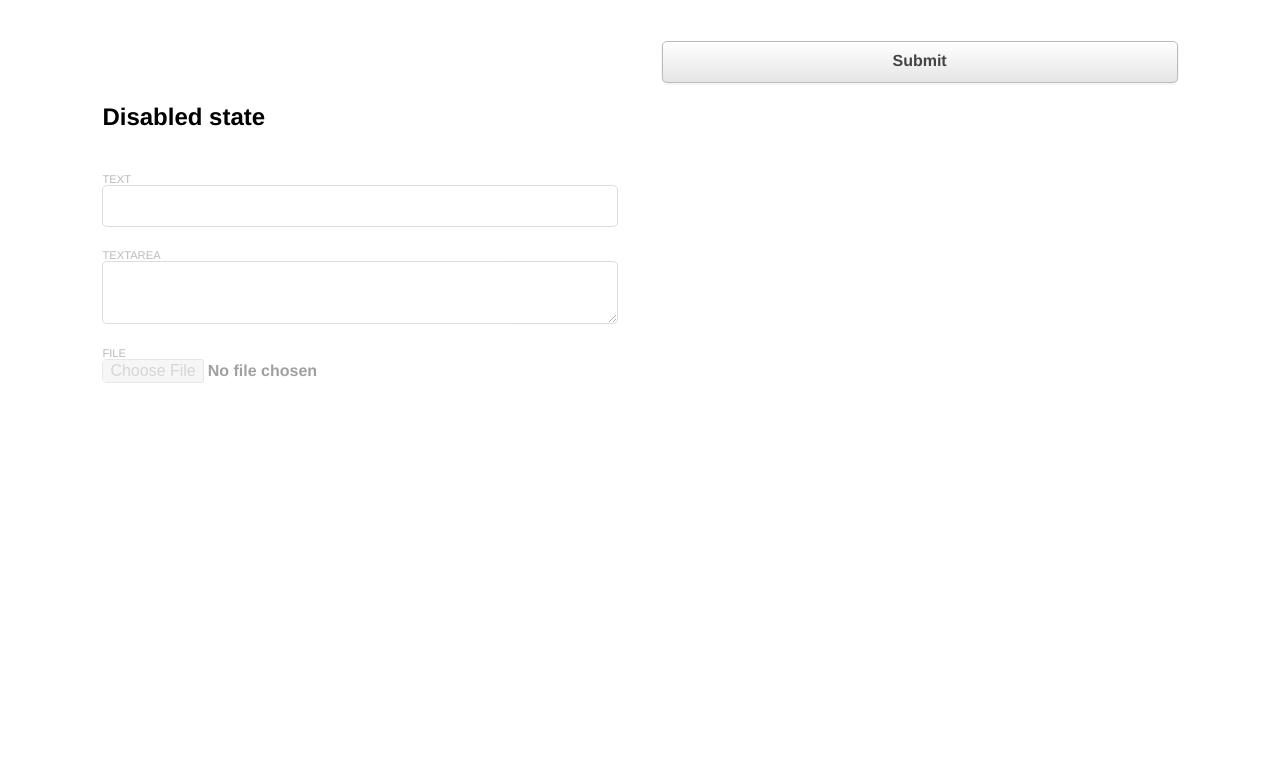
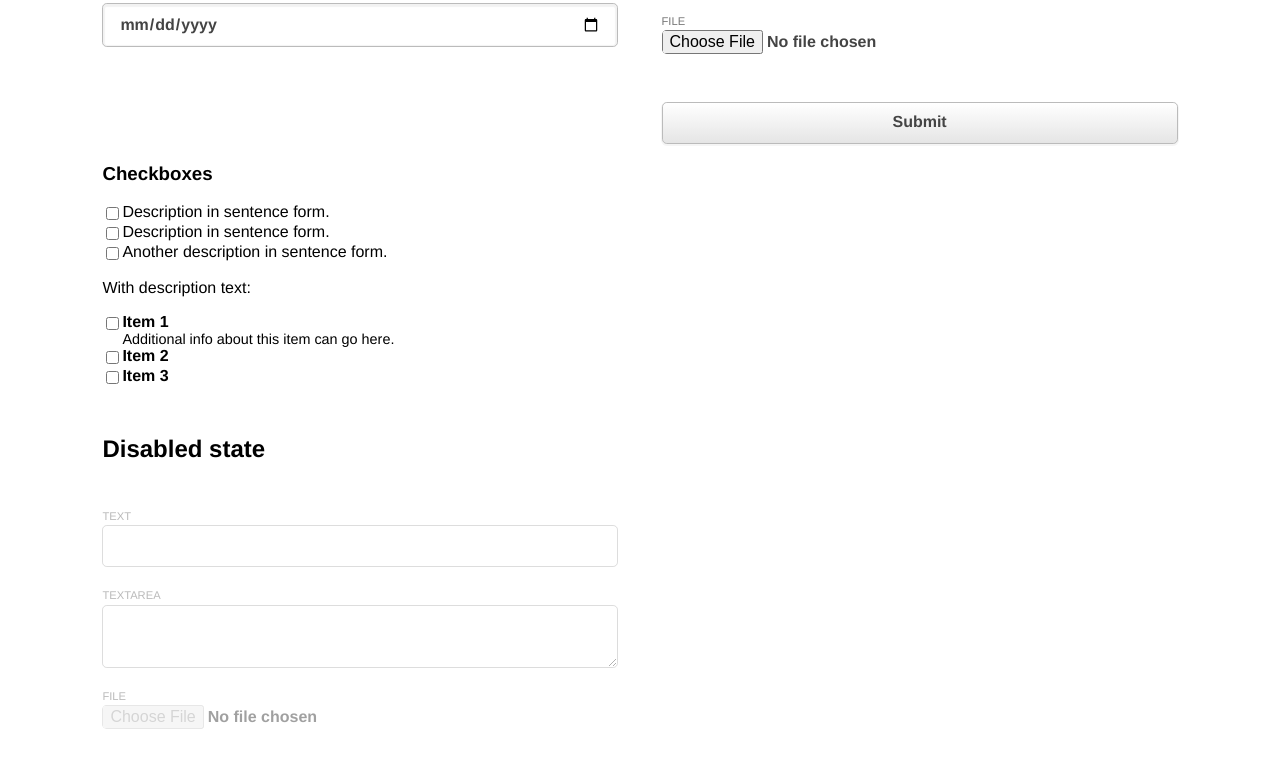
Before and after one commit to filamentgroup/formcore, a website: page index.html in a window 1280 px wide. Shown: the part 913-1678 px from the top of the page. Before the commit the page ends 1376 px from the top, so only its background shows below. Drawn offline with Linux system fonts and the light colour scheme.

Commit message:
added initial markup/style for checkboxes

```diff
--- a/index.html
+++ b/index.html
@@ -12,6 +12,12 @@ body {
 	font-family: helvetica, sans-serif;
 	padding: 5% 8%;
 	margin: 0;
+}
+h2 {
+	margin: 2em 0 1em;
+}
+button {
+	margin-top: 3em;
 }
 .clearfix:before,
 .clearfix:after {
@@ -41,7 +47,7 @@ body {
 /* Use a separate class/element for label text so child elements don't inherit styles */
 .label-text {
 	display: block;
-	margin-top: 2em;
+	margin: 2em 0 .3em;
 	font-size: .7em;
 	color: #777;
 	font-weight: normal;
@@ -127,9 +133,33 @@ input[type="week"] {
 	filter: progid:DXImageTransform.Microsoft.gradient( startColorstr='#ffffff', endColorstr='#e5e5e5',GradientType=0 ); /* IE6-9 */
 }
 
-button {
-	margin-top: 3em;
+.checkbox,
+.radiobutton {
+	clear: both;
+	float: left;
+	width: 100%;
 }
+.checkbox input,
+.radiobutton input {
+	float: left;
+	margin-top: .3em;
+}
+.checkbox .item,
+.radiobutton .item {
+	float: left;
+	max-width: 80%;
+}
+.checkbox .item b,
+.radiobutton .item b {
+	font-family: $fontSemiBold;
+}
+.checkbox .item-desc,
+.radiobutton .item-desc {
+	font-size: .9em;
+	display: block;
+	color: $gray-tertiary;
+}
+
 
 /* feedback states */
 input:focus,
@@ -279,6 +309,49 @@ input[type="file"][disabled] {
 	</div>
 
 	<div class="clearfix">
+		<div class="sect-a">
+
+			<h3 class="docs">Checkboxes</h3>
+
+			<div class="form-group">
+				<label class="checkbox">
+					<input type="checkbox" name="opt1" id="opt1">
+					<span class="item">Description in sentence form.</span>
+				</label>
+			</div>
+
+			<div class="form-group checkbox-set clearfix">
+				<label class="checkbox">
+					<input type="checkbox" name="opt2" id="opt2">
+					<span class="item">Description in sentence form.</span>
+				</label>
+				<label class="checkbox">
+					<input type="checkbox" name="opt3" id="opt3">
+					<span class="item">Another description in sentence form.</span>
+				</label>
+			</div>
+
+			<p class="docs">With description text:</p>
+
+			<div class="form-group checkbox-set">
+				<label class="checkbox">
+					<input type="checkbox" name="opt11" id="opt11">
+					<span class="item"><b>Item 1</b> <span class="item-desc">Additional info about this item can go here.</span></span>
+				</label>
+				<label class="checkbox">
+					<input type="checkbox" name="opt12" id="opt12">
+					<span class="item"><b>Item 2</b></span>
+				</label>
+				<label class="checkbox">
+					<input type="checkbox" name="opt13" id="opt13">
+					<span class="item"><b>Item 3</b></span>
+				</label>
+			</div>
+
+		</div>
+	</div>
+
+	<div class="clearfix">
 		<h2>Disabled state</h2>
 
 		<div class="sect-a">
```
